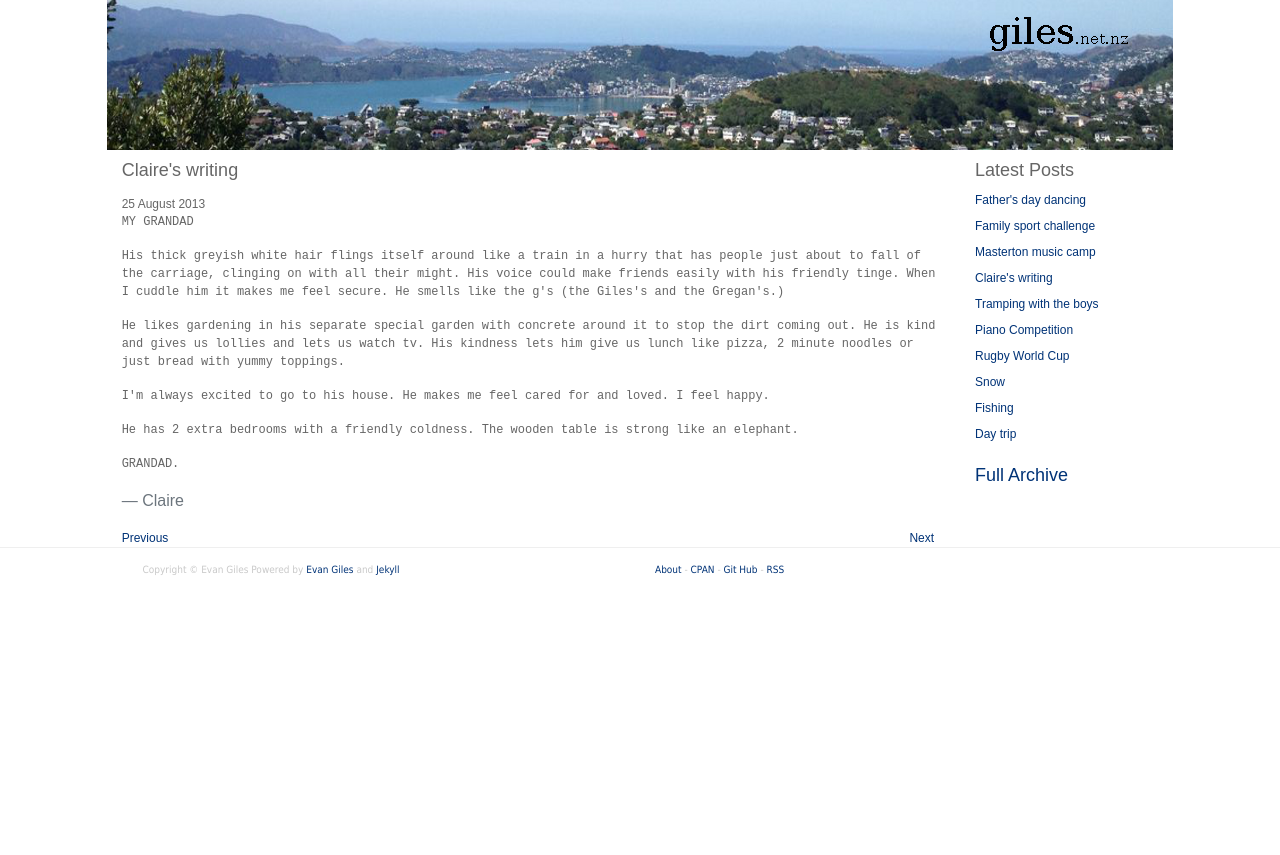
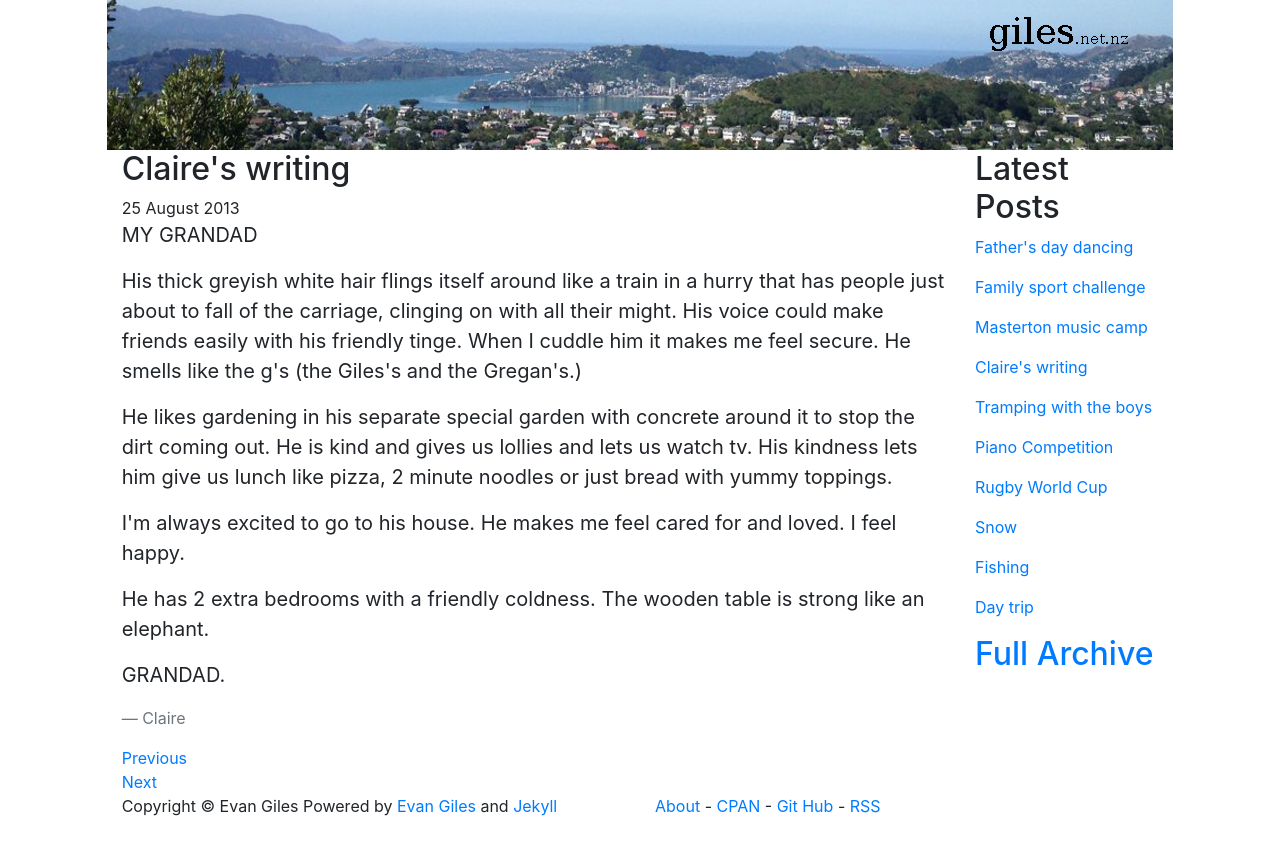
Before and after one commit to egiles/egiles.github.com, a Jekyll site: the page built from _posts/2013-08-25-writing.markdown, in a window 1280 px wide. Shown: the top 855 px of the page. Built offline with Jekyll 4.4.1, drawn with Linux system fonts in a browser that asks for light colours.

Commit message:
Initial stab at bootstrap5
Includes removing most of the custom CSS

```diff
--- a/_layouts/default.html
+++ b/_layouts/default.html
@@ -1,22 +1,24 @@
-<!DOCTYPE html>
+<!doctype html>
 <html lang="en">
-
-<head>
-    <title>{{ page.title }}</title>
-
+  <head>
+    <!-- Required meta tags -->
     <meta charset="utf-8">
     <meta name="viewport" content="width=device-width, initial-scale=1, shrink-to-fit=no">
 
+    <!-- Additional meta tags -->
     <meta name="author" content="Evan Giles" />
     <meta name="description" content="Personal photo blog for Evan Giles." />
     <meta name="keywords" content="personal, nz, new zealand, blog, evan giles, photos, family" />
 
-    <link rel="stylesheet" href="https://stackpath.bootstrapcdn.com/bootstrap/4.3.1/css/bootstrap.min.css" integrity="sha384-ggOyR0iXCbMQv3Xipma34MD+dH/1fQ784/j6cY/iJTQUOhcWr7x9JvoRxT2MZw1T" crossorigin="anonymous">
+    <!-- Bootstrap CSS -->
+    <link rel="stylesheet" href="https://cdn.jsdelivr.net/npm/bootstrap@4.6.0/dist/css/bootstrap.min.css" integrity="sha384-B0vP5xmATw1+K9KRQjQERJvTumQW0nPEzvF6L/Z6nronJ3oUOFUFpCjEUQouq2+l" crossorigin="anonymous">
+
+    <!-- Custom CSS -->
     <style type="text/css" media="all">@import "/css/site.css";</style>
-</head>
 
-<body>
-
+    <title>{{ page.title }}</title>
+  </head>
+  <body>
     <div class="container-fluid">
         <div class="row">
             <div class="col"></div>
@@ -64,12 +66,8 @@
         </div>
     </div>
 
-
-    <!-- Optional JavaScript -->
-    <!-- jQuery first, then Popper.js, then Bootstrap JS -->
-    <script src="https://code.jquery.com/jquery-3.3.1.slim.min.js" integrity="sha384-q8i/X+965DzO0rT7abK41JStQIAqVgRVzpbzo5smXKp4YfRvH+8abtTE1Pi6jizo" crossorigin="anonymous"></script>
-    <script src="https://cdnjs.cloudflare.com/ajax/libs/popper.js/1.14.7/umd/popper.min.js" integrity="sha384-UO2eT0CpHqdSJQ6hJty5KVphtPhzWj9WO1clHTMGa3JDZwrnQq4sF86dIHNDz0W1" crossorigin="anonymous"></script>
-    <script src="https://stackpath.bootstrapcdn.com/bootstrap/4.3.1/js/bootstrap.min.js" integrity="sha384-JjSmVgyd0p3pXB1rRibZUAYoIIy6OrQ6VrjIEaFf/nJGzIxFDsf4x0xIM+B07jRM" crossorigin="anonymous"></script>
-
-</body>
+    <!-- Option 1: jQuery and Bootstrap Bundle (includes Popper) -->
+    <script src="https://code.jquery.com/jquery-3.5.1.slim.min.js" integrity="sha384-DfXdz2htPH0lsSSs5nCTpuj/zy4C+OGpamoFVy38MVBnE+IbbVYUew+OrCXaRkfj" crossorigin="anonymous"></script>
+    <script src="https://cdn.jsdelivr.net/npm/bootstrap@4.6.0/dist/js/bootstrap.bundle.min.js" integrity="sha384-Piv4xVNRyMGpqkS2by6br4gNJ7DXjqk09RmUpJ8jgGtD7zP9yug3goQfGII0yAns" crossorigin="anonymous"></script>
+  </body>
 </html>
--- a/css/site.css
+++ b/css/site.css
@@ -1,32 +1,3 @@
-/* Definitions for standard componenets */
-body {
-    font-family: Arial, Helvetica, Verdana, Sans-serif;
-    font-size: 12px;
-    color: #666666;
-    background: #ffffff;
-}
-h1 {
-    float: right;
-    margin-top: 7px;
-    padding-right: 15px;
-}
-h2 {
-    padding-bottom: 5px;
-    padding-top: 10px;
-    font-size: large;
-}
-a {
-    text-decoration: none;
-    color: #003377
-}
-a:hover {
-    color: black;
-    text-decoration: none;
-}
-blockquote p {
-    font-size: 12px;
-    font-family: "Courier New", Courier, monospace
-}
 /* Definitions used by the page layout */
 .header {
     height: 150px;
@@ -34,21 +5,8 @@ blockquote p {
     url(/images/layout/banner.png);
     background-repeat: round;
 }
-
-.sidebar {
-    line-height: 10px;
+h1 {
+    float: right;
+    margin-top: 7px;
+    padding-right: 15px;
 }
-.footer {
-    font-family: Tahoma, Arial, Helvetica, Sans-serif;
-    font-size: 10px;
-    color: #c9c9c9;
-    border-top: 1px solid #efefef;
-    padding: 13px 25px;
-    line-height: 18px;
-}
-
-/* definitions for posts */
-.post img {
-    margin: 2px;
-    border: 1px solid black;
-}
```
